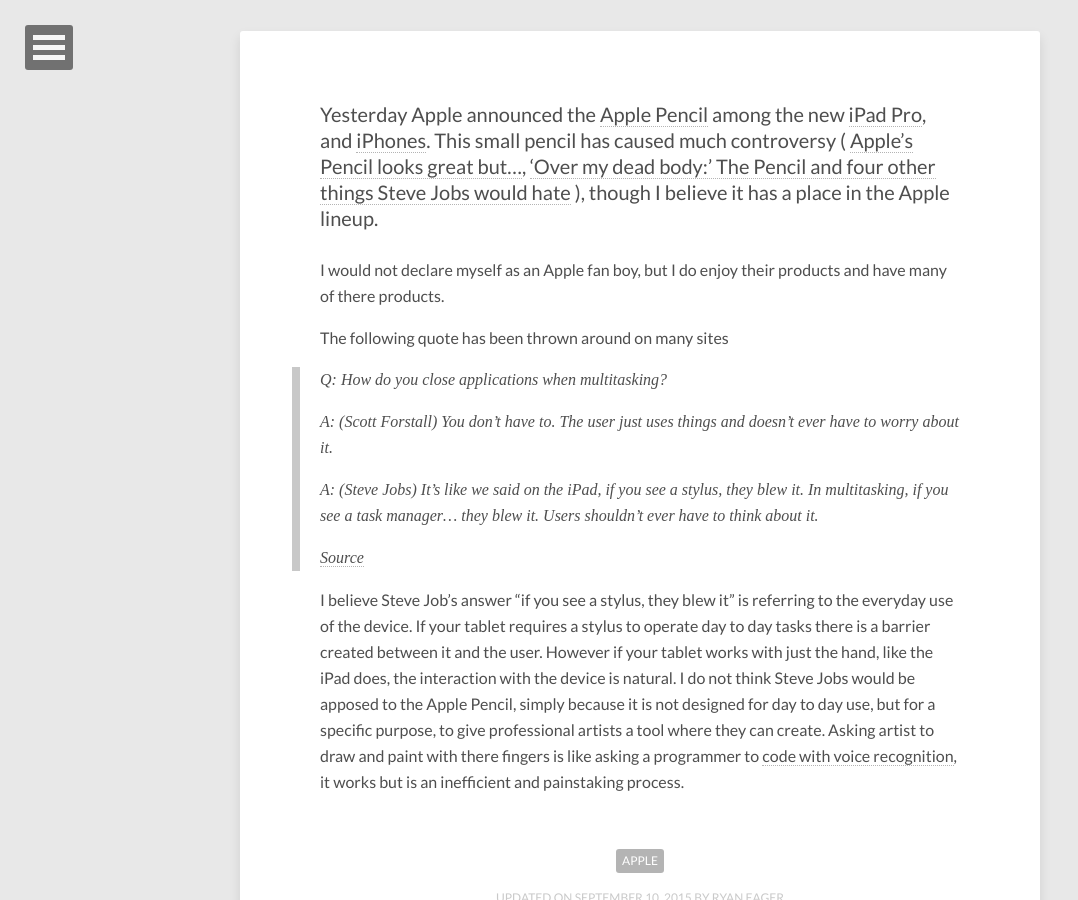
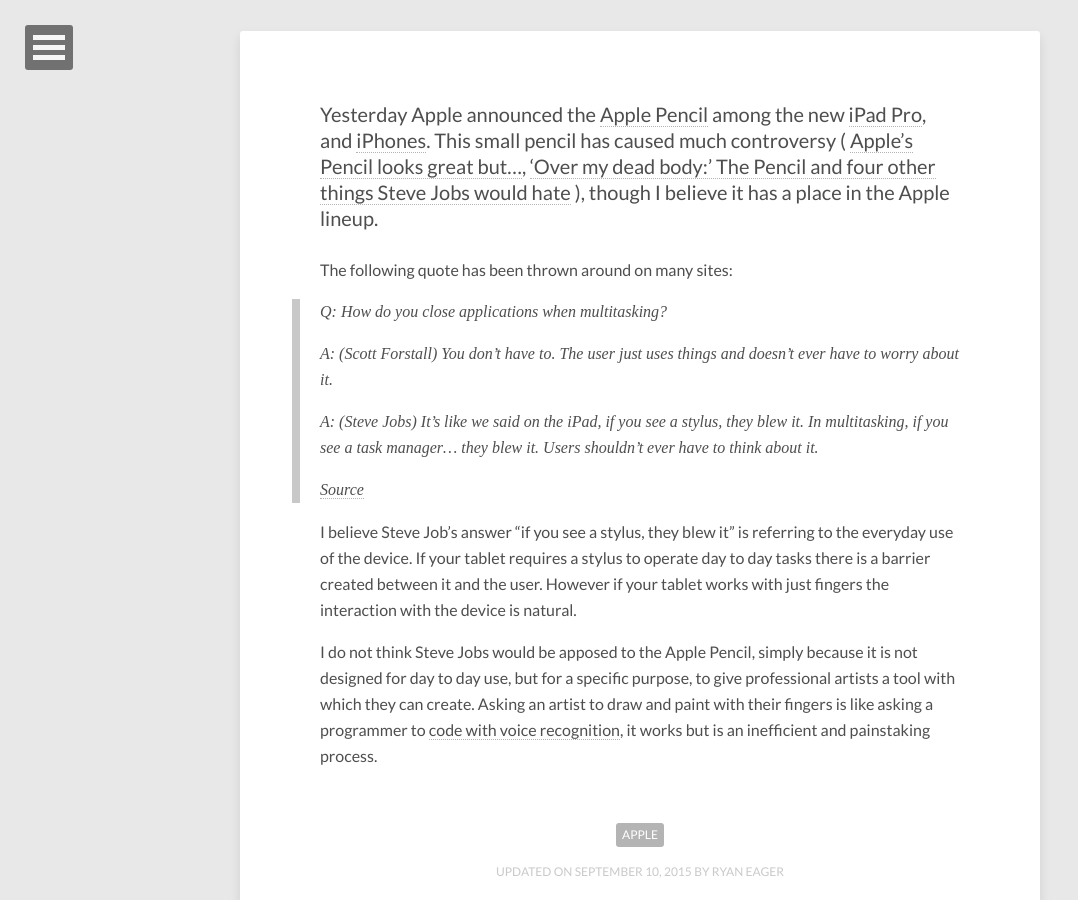
Before and after one commit to RyanEager/ryaneager.github.io, a Jekyll site: the page built from _posts/2015-09-10-apple-pencil.md, in a window 1280 px wide and 900 px high, scrolled down 419 px. Shown: the whole window, without its empty margins (0-1078 px from the left). Built offline with Jekyll 4.4.1, drawn with Linux system fonts in a browser that asks for light colours; nearby versions of some CDN libraries; comment, search, counter and statistics services are not loaded.

Commit message:
fixed spelling

```diff
--- a/_posts/2015-09-10-apple-pencil.md
+++ b/_posts/2015-09-10-apple-pencil.md
@@ -10,9 +10,7 @@
 
 Yesterday Apple announced the [Apple Pencil](http://www.apple.com/apple-pencil/) among the new [iPad Pro](http://www.apple.com/ipad-pro/), and [iPhones](http://www.apple.com/iphone-6s/). This small pencil has caused much controversy ( [Apple's Pencil looks great but...](http://www.engadget.com/2015/09/10/apple-ipad-pro-pencil-designer-reaction/), ['Over my dead body:' The Pencil and four other things Steve Jobs would hate](http://money.cnn.com/2015/09/10/technology/apple-pencil-steve-jobs-stylus/) ), though I believe it has a place in the Apple lineup.
 
-I would not declare myself as an Apple fan boy, but I do enjoy their products and have many of there products.
-
-The following quote has been thrown around on many sites
+The following quote has been thrown around on many sites:
 
 >Q: How do you close applications when multitasking?
 >
@@ -22,4 +20,6 @@
 >
 >[Source](http://www.engadget.com/2010/04/08/jobs-if-you-see-a-stylus-or-a-task-manager-they-blew-it/)
 
-I believe Steve Job's answer "if you see a stylus, they blew it" is referring to the everyday use of the device. If your tablet requires a stylus to operate day to day tasks there is a barrier created between it and the user. However if your tablet works with just the hand, like the iPad does, the interaction with the device is natural. I do not think Steve Jobs would be apposed to the Apple Pencil, simply because it is not designed for day to day use, but for a specific purpose, to give professional artists a tool where they can create. Asking artist to draw and paint with there fingers is like asking a programmer to [code with voice recognition](https://www.youtube.com/watch?v=MzJ0CytAsec), it works but is an inefficient and painstaking process.
+I believe Steve Job's answer "if you see a stylus, they blew it" is referring to the everyday use of the device. If your tablet requires a stylus to operate day to day tasks there is a barrier created between it and the user. However if your tablet works with just fingers the interaction with the device is natural.
+
+I do not think Steve Jobs would be apposed to the Apple Pencil, simply because it is not designed for day to day use, but for a specific purpose, to give professional artists a tool with which they can create. Asking an artist to draw and paint with their fingers is like asking a programmer to [code with voice recognition](https://www.youtube.com/watch?v=MzJ0CytAsec), it works but is an inefficient and painstaking process.
```
